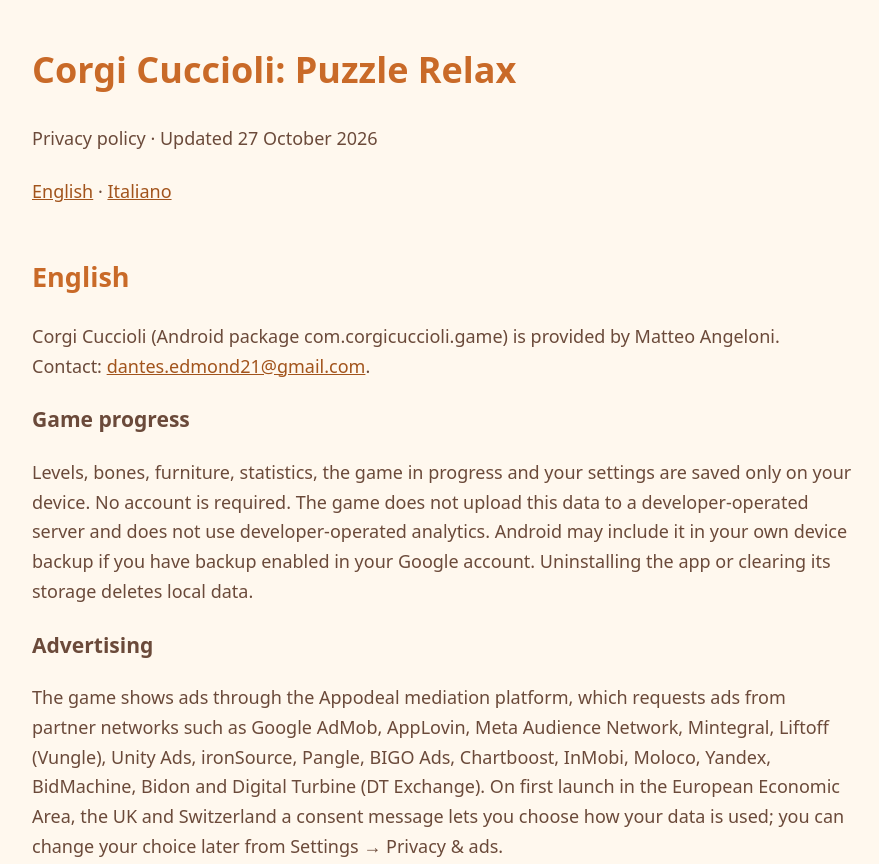
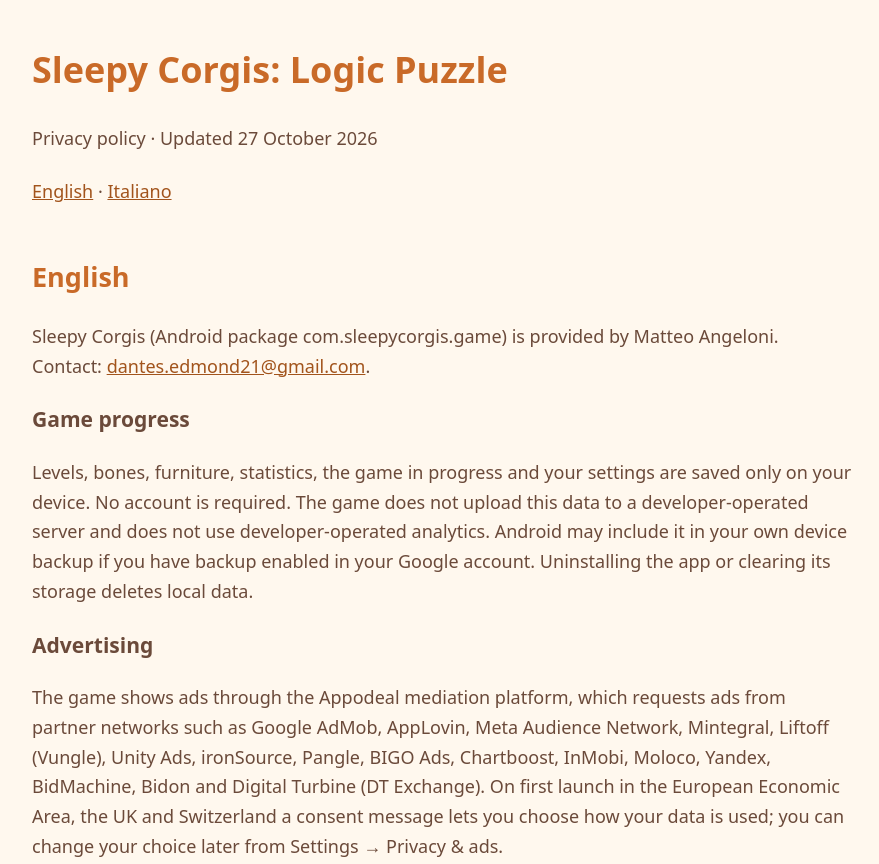
Before and after one commit to matteoangeloni-jpeg/sleepy-corgis-privacy, a plain HTML site: page index.html in a window 1280 px wide. Shown: the top 864 px of the page, without its empty margins (198-1077 px from the left). Drawn offline with Linux system fonts and the light colour scheme.

Commit message:
Rename to Sleepy Corgis (package com.sleepycorgis.game)

```diff
--- a/index.html
+++ b/index.html
@@ -1,11 +1,11 @@
 <!doctype html><html lang="en"><meta charset="utf-8"><meta name="viewport" content="width=device-width,initial-scale=1">
-<title>Corgi Cuccioli — Privacy Policy</title>
+<title>Sleepy Corgis — Privacy Policy</title>
 <style>body{max-width:820px;margin:40px auto;padding:0 24px;background:#fff8ee;color:#6b4a3a;font:18px/1.65 system-ui}h1,h2{color:#c96a28}a{color:#a2541c}nav{margin:24px 0}section{margin:48px 0}</style>
-<h1>Corgi Cuccioli: Puzzle Relax</h1><p>Privacy policy · Updated 27 October 2026</p>
+<h1>Sleepy Corgis: Logic Puzzle</h1><p>Privacy policy · Updated 27 October 2026</p>
 <nav><a href="#en">English</a> · <a href="#it">Italiano</a></nav>
 
 <section id="en"><h2>English</h2>
-<p>Corgi Cuccioli (Android package com.corgicuccioli.game) is provided by Matteo Angeloni. Contact: <a href="mailto:dantes.edmond21@gmail.com">dantes.edmond21@gmail.com</a>.</p>
+<p>Sleepy Corgis (Android package com.sleepycorgis.game) is provided by Matteo Angeloni. Contact: <a href="mailto:dantes.edmond21@gmail.com">dantes.edmond21@gmail.com</a>.</p>
 <h3>Game progress</h3><p>Levels, bones, furniture, statistics, the game in progress and your settings are saved only on your device. No account is required. The game does not upload this data to a developer-operated server and does not use developer-operated analytics. Android may include it in your own device backup if you have backup enabled in your Google account. Uninstalling the app or clearing its storage deletes local data.</p>
 <h3>Advertising</h3><p>The game shows ads through the Appodeal mediation platform, which requests ads from partner networks such as Google AdMob, AppLovin, Meta Audience Network, Mintegral, Liftoff (Vungle), Unity Ads, ironSource, Pangle, BIGO Ads, Chartboost, InMobi, Moloco, Yandex, BidMachine, Bidon and Digital Turbine (DT Exchange). On first launch in the European Economic Area, the UK and Switzerland a consent message lets you choose how your data is used; you can change your choice later from Settings → Privacy &amp; ads.</p>
 <p>To show and measure ads, these SDKs may collect and share your IP address (which can indicate approximate location), device and advertising identifiers, device and app information, ad interactions and diagnostic data, for advertising, measurement, analytics and fraud prevention. Data is sent over encrypted connections. Each provider controls retention under its own policy: see <a href="https://appodeal.com/privacy-policy/">Appodeal's privacy policy</a> and its <a href="https://appodeal.com/privacy-policy/#partners">list of partners</a>, and <a href="https://policies.google.com/technologies/partner-sites">how Google uses information from partner apps</a>. You can reset or delete your advertising ID in Android settings.</p>
@@ -15,7 +15,7 @@
 <h3>Audience and changes</h3><p>The game is designed for adults and is not directed at children under 13. This policy may be updated together with the game; the date at the top shows the latest version.</p></section>
 
 <section id="it" lang="it"><h2>Italiano</h2>
-<p>Corgi Cuccioli (pacchetto Android com.corgicuccioli.game) è fornito da Matteo Angeloni. Contatto: <a href="mailto:dantes.edmond21@gmail.com">dantes.edmond21@gmail.com</a>.</p>
+<p>Sleepy Corgis (pacchetto Android com.sleepycorgis.game) è fornito da Matteo Angeloni. Contatto: <a href="mailto:dantes.edmond21@gmail.com">dantes.edmond21@gmail.com</a>.</p>
 <h3>Salvataggi</h3><p>Livelli, ossi, arredamento, statistiche, la partita in corso e le impostazioni sono salvati solo sul tuo dispositivo. Non serve un account. Il gioco non carica questi dati su server dello sviluppatore e non usa analytics proprietari. Android può includerli nel backup del tuo dispositivo, se lo hai attivato nel tuo account Google. Disinstallare l'app o cancellarne i dati elimina i salvataggi.</p>
 <h3>Pubblicità</h3><p>Il gioco mostra annunci tramite la piattaforma di mediazione Appodeal, che li richiede a reti partner come Google AdMob, AppLovin, Meta Audience Network, Mintegral, Liftoff (Vungle), Unity Ads, ironSource, Pangle, BIGO Ads, Chartboost, InMobi, Moloco, Yandex, BidMachine, Bidon e Digital Turbine (DT Exchange). Al primo avvio nello Spazio economico europeo, nel Regno Unito e in Svizzera un messaggio di consenso ti permette di scegliere come usare i tuoi dati; puoi cambiare scelta in Impostazioni → Privacy e pubblicità.</p>
 <p>Per mostrare e misurare gli annunci questi SDK possono raccogliere e condividere indirizzo IP (da cui si può ricavare la posizione approssimativa), identificativi del dispositivo e pubblicitari, informazioni su dispositivo e app, interazioni con gli annunci e dati diagnostici, per pubblicità, misurazione, analisi e prevenzione delle frodi. I dati viaggiano su connessioni cifrate. Ogni fornitore ne gestisce la conservazione secondo la propria informativa: vedi la <a href="https://appodeal.com/privacy-policy/">privacy policy di Appodeal</a> con l'<a href="https://appodeal.com/privacy-policy/#partners">elenco dei partner</a> e <a href="https://policies.google.com/technologies/partner-sites">come Google usa i dati delle app partner</a>. Puoi reimpostare o eliminare l'ID pubblicità dalle impostazioni di Android.</p>
```
